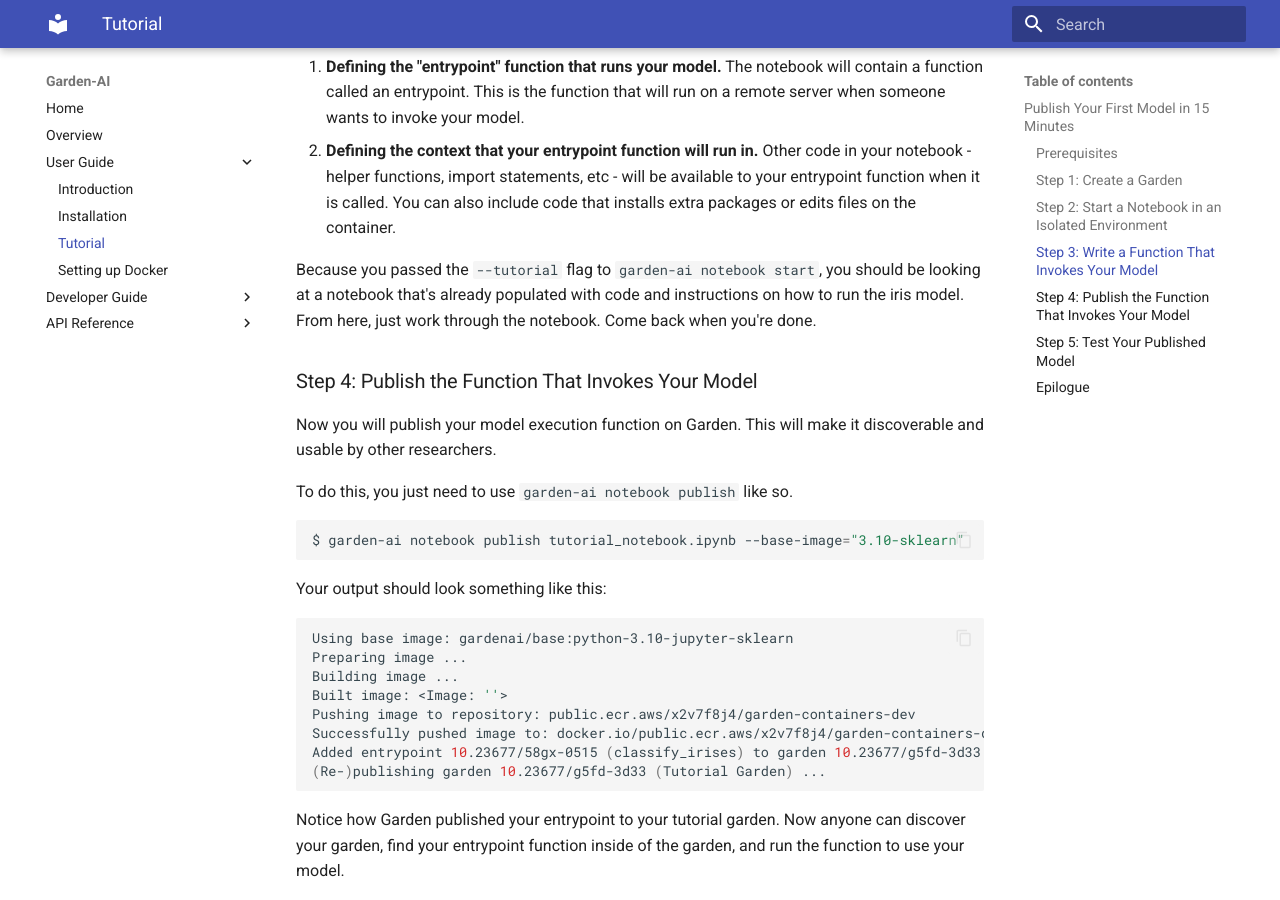
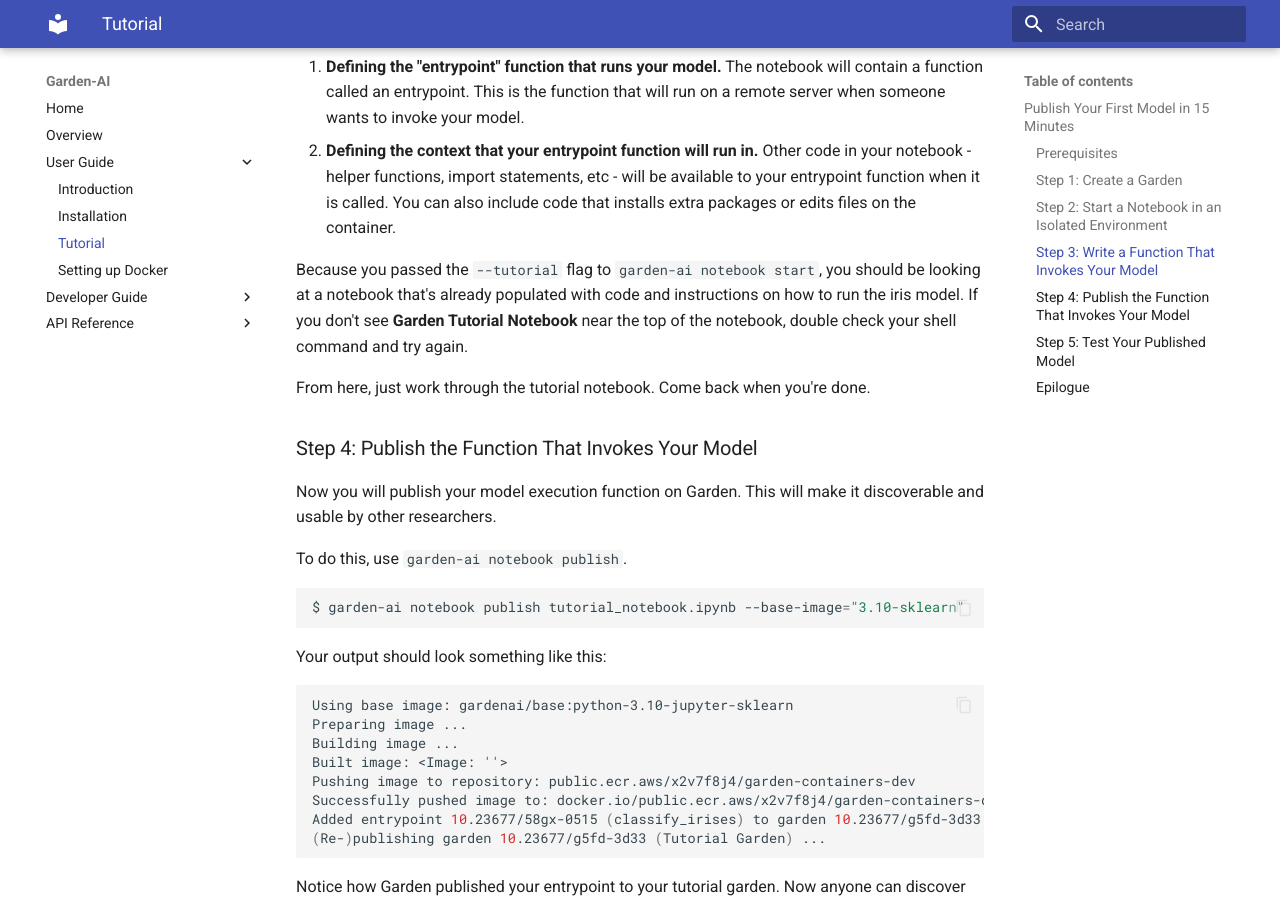
Before and after one commit to Garden-AI/garden, an MkDocs documentation site: the page built from docs/user_guide/tutorial.md, in a window 1280 px wide and 900 px high, scrolled down 3464 px. Built offline with MkDocs 1.6.1 and Material for MkDocs 9.7.7, drawn with Linux system fonts in a browser that asks for light colours.

Commit message:
Tweak links in tutorial

````diff
--- a/docs/user_guide/tutorial.md
+++ b/docs/user_guide/tutorial.md
@@ -11,9 +11,9 @@
 
 - You need the Garden CLI (`garden-ai`) installed on your computer.
     - We recommend installing with [pipx](https://github.com/pypa/pipx?tab=readme-ov-file#pipx--install-and-run-python-applications-in-isolated-environments) like `pipx install garden-ai`.
-    - [See here for more instructions on installing garden-ai.](user_guide/installation.md)
+    - [See here for more instructions on installing garden-ai.](installation.md)
 - You need Docker installed on your computer.
-    - [See here for instructions on installing Docker.](user_guide/docker.md)
+    - [See here for instructions on installing Docker.](docker.md)
 - You need a free Globus account.
     - [Globus](https://www.globus.org/what-we-do) is a research computing platform that Garden builds on top of. Garden uses Globus to link you to academic computing clusters that you have access to.
     - [Go here to create a free Globus account.](https://app.globus.org/) If you are a researcher at a university, we recommend logging in with your institution's SSO. You can also log in with a Google or GitHub account.
@@ -121,13 +121,15 @@
 1. **Defining the "entrypoint" function that runs your model.** The notebook will contain a function called an entrypoint. This is the function that will run on a remote server when someone wants to invoke your model.
 2. **Defining the context that your entrypoint function will run in.** Other code in your notebook - helper functions, import statements, etc - will be available to your entrypoint function when it is called. You can also include code that installs extra packages or edits files on the container.
 
-Because you passed the `--tutorial` flag to `garden-ai notebook start`, you should be looking at a notebook that's already populated with code and instructions on how to run the iris model. From here, just work through the notebook. Come back when you're done.
+Because you passed the `--tutorial` flag to `garden-ai notebook start`, you should be looking at a notebook that's already populated with code and instructions on how to run the iris model. If you don't see **Garden Tutorial Notebook** near the top of the notebook, double check your shell command and try again.
+
+From here, just work through the tutorial notebook. Come back when you're done.
 
 ### Step 4: Publish the Function That Invokes Your Model
 
 Now you will publish your model execution function on Garden. This will make it discoverable and usable by other researchers.
 
-To do this, you just need to use `garden-ai notebook publish` like so.
+To do this, use `garden-ai notebook publish`.
 
 ```bash
 $ garden-ai notebook publish tutorial_notebook.ipynb --base-image="3.10-sklearn"
````
